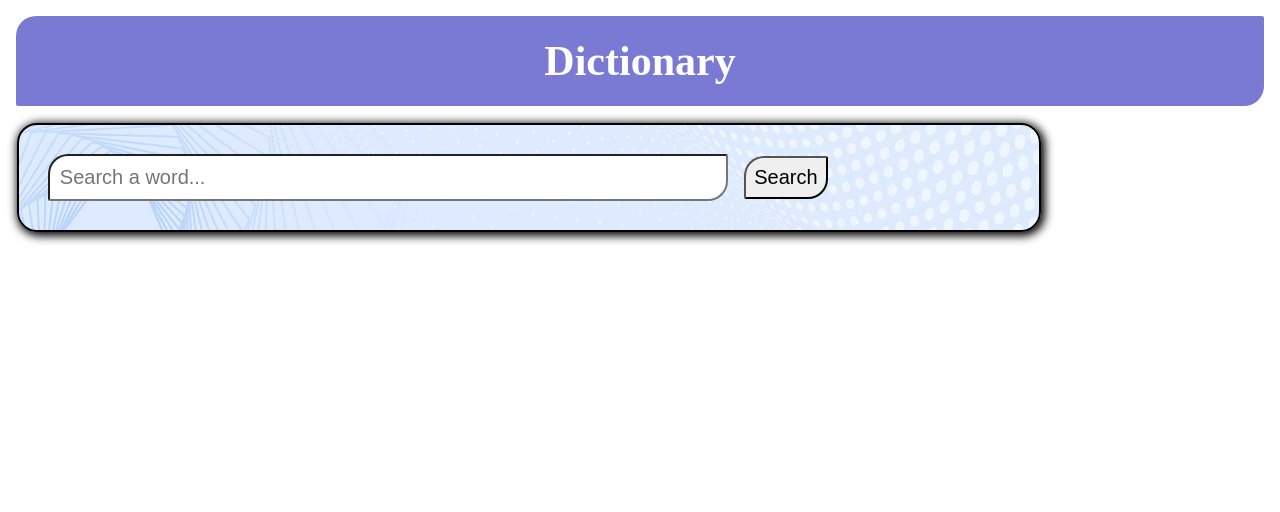
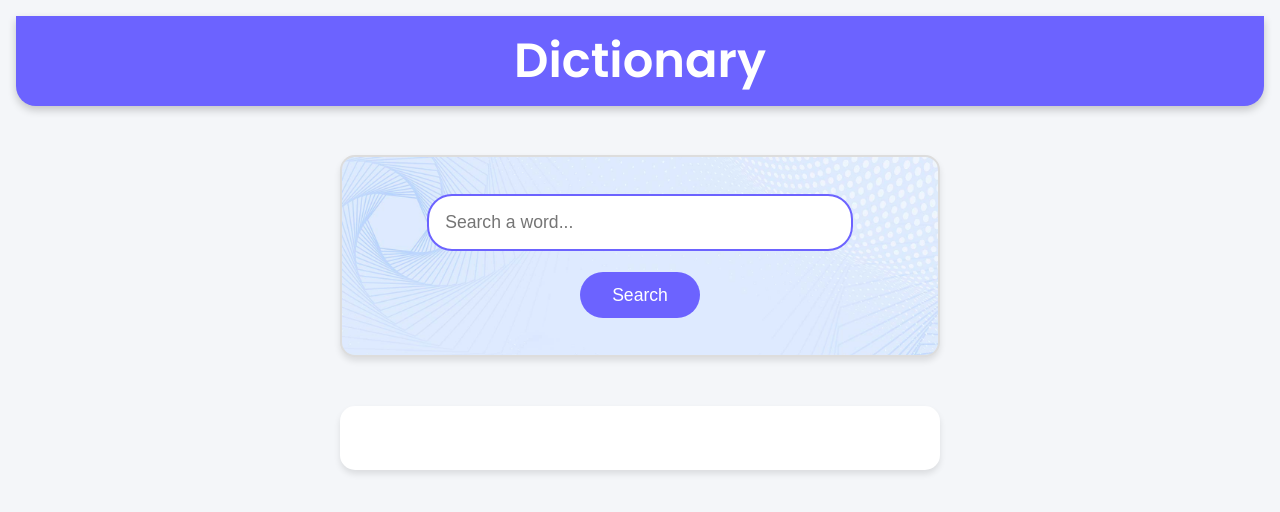
Before and after one commit to iamayush25/Dictionary-web-app, a plain HTML site: page index.html in a window 1280 px wide. Drawn offline with Linux system fonts and the light colour scheme.

Commit message:
Update UI

```diff
--- a/style.css
+++ b/style.css
@@ -38,12 +38,7 @@ nav{
     font-size: 28px;
     height: 90px;
     border-radius: 20px 2px 20px 2px;
-
-
-
 }
-
-
 
 #input {
     margin: 5px;
@@ -91,3 +86,133 @@ button:hover {
         width: 100%;
     }
 }
+
+* {
+    margin: 0;
+    padding: 0;
+    box-sizing: border-box;
+}
+
+body {
+    font-family: 'Poppins', sans-serif;
+    background-color: #f4f6f9;
+    color: #333;
+    line-height: 1.6;
+}
+
+nav {
+    background-color: #6c63ff;
+    color: white;
+    text-align: center;
+    padding: 1.5rem;
+    font-size: 2rem;
+    font-weight: 600;
+    border-radius: 0 0 20px 20px;
+    box-shadow: 0px 4px 8px rgba(0, 0, 0, 0.2);
+}
+
+#main {
+    padding: 2rem;
+    display: flex;
+    flex-direction: column;
+    align-items: center;
+    gap: 2rem;
+}
+
+#interface {
+    background-color: white;
+    border: 2px solid #ddd;
+    padding: 2rem;
+    border-radius: 15px;
+    width: 80%;
+    max-width: 600px;
+    box-shadow: 0 4px 6px rgba(0, 0, 0, 0.1);
+    text-align: center;
+    transition: transform 0.3s, box-shadow 0.3s;
+}
+
+#interface:hover {
+    transform: scale(1.03);
+    box-shadow: 0 6px 15px rgba(0, 0, 0, 0.2);
+}
+
+#input {
+    padding: 1rem;
+    border: 2px solid #6c63ff;
+    border-radius: 25px;
+    width: 80%;
+    font-size: 1.1rem;
+    margin-bottom: 1rem;
+    transition: border-color 0.3s, box-shadow 0.3s;
+}
+
+#input:focus {
+    border-color: #6c63ff;
+    box-shadow: 0 0 8px #6c63ff;
+    outline: none;
+}
+
+#searchBtn {
+    background-color: #6c63ff;
+    color: white;
+    padding: 0.8rem 2rem;
+    border: none;
+    border-radius: 25px;
+    font-size: 1.1rem;
+    cursor: pointer;
+    transition: background-color 0.3s, transform 0.3s;
+}
+
+#searchBtn:hover {
+    background-color: #5348c3;
+    transform: scale(1.05);
+}
+
+#output {
+    background-color: white;
+    width: 80%;
+    max-width: 600px;
+    border-radius: 15px;
+    padding: 2rem;
+    box-shadow: 0 4px 6px rgba(0, 0, 0, 0.1);
+    transition: opacity 0.3s;
+}
+
+.data {
+    text-align: left;
+}
+
+.data h2 {
+    font-size: 1.5rem;
+    margin-bottom: 1rem;
+    color: #6c63ff;
+}
+
+.data p {
+    font-size: 1.1rem;
+    margin-bottom: 0.5rem;
+}
+
+.data span {
+    font-weight: 600;
+}
+
+button a {
+    color: white;
+    text-decoration: none;
+}
+
+button a:hover {
+    text-decoration: underline;
+}
+
+@media only screen and (max-width: 768px) {
+    #interface,
+    #output {
+        width: 90%;
+    }
+
+    #input {
+        width: 100%;
+    }
+}
```
